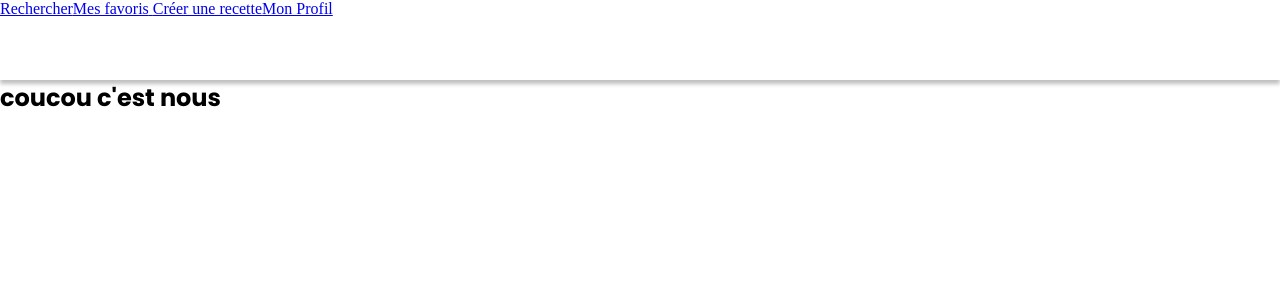
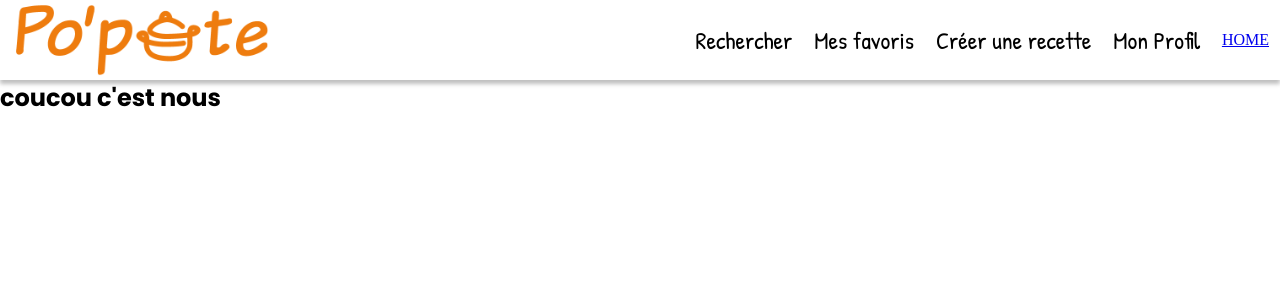
Before and after one commit to WildCodeSchool-2024-02/JS-Nantes-RamCSS-P3-PoPote, a React (Vite) app in the folder client/: page / in a window 1280 px wide. Shown: the top 300 px of the page. Built offline with nearby package versions, Linux system fonts and the light colour scheme.

Commit message:
:construction: navbar en cours de construction

```diff
--- a/client/src/components/NavBar.jsx
+++ b/client/src/components/NavBar.jsx
@@ -1,23 +1,27 @@
+import LogoPopote from "../assets/logo/logo_popote_last.png";
+
 function NavBar() {
   return (
-    <nav className="desktop-navbar-container">
-      <a className="desktop-navbar-link" href="/" aria-label="Page d'acceuil" />
+    <nav className="navbar-desktop navbar-mobile">
+      <a className="desktop-link" href="/" aria-label="Page d'acceuil">
+        <img src={LogoPopote} alt="logo Popote" />
+      </a>
       <a
-        className="desktop-navbar-link"
+        className="desktop-link"
         href="/search"
         aria-label="Page Recherche"
       >
         Rechercher
       </a>
       <a
-        className="desktop-navbar-link"
+        className="desktop-link"
         href="/favorites"
         aria-label="Page Mes favoris"
       >
         Mes favoris
       </a>
       <a
-        className="desktop-navbar-link"
+        className="desktop-link"
         href="/creation-recipe"
         aria-label="Page Creation de recette"
       >
@@ -25,14 +29,16 @@ function NavBar() {
         Créer une recette
       </a>
       <a
-        className="desktop-navbar-link"
+        className="desktop-link"
         href="/profile"
         aria-label="Page Mon Profil"
       >
         Mon Profil
       </a>
 
-      <a className="mobile-navbar" href="/" aria-label="Page d'acceuil" />
+      <a className="mobile-navbar" href="/" aria-label="Page d'acceuil" >
+      HOME
+      </a>
     </nav>
   );
 }
--- a/client/src/styles/components-styles/navbar.css
+++ b/client/src/styles/components-styles/navbar.css
@@ -1,6 +1,51 @@
-.desktop-navbar-container {
+.navbar-desktop {
   width: 100vw;
   height: 10vh;
   background-color: white;
   box-shadow: 0px 4px 4px rgba(0, 0, 0, 0.25);
+  display: flex;
+  justify-content: space-around;
+  align-items: center;
+
+  & .desktop-link {
+    text-decoration: none;
+    color: black;
+    font-family: var(--patrick-font);
+    font-size: var(--font-size-h1);
+
+    & img {
+      height: 10vh;
+      width: auto;
+      margin-right: 25rem;
+      margin-top: 0.5rem;
+    }
+  }
 }
+
+@media screen and (max-width: 500px) {
+  .navbar-desktop {
+    background-color: blue;
+
+    & .desktop-link {
+      display: none;
+
+      & img {
+        display: none;
+      }
+    }
+  }
+
+  .navbar-mobile {
+    display: block;
+    background-color: black;
+    position: absolute;
+    bottom: 0px;
+    width: 100vw;
+    height: 10vh;
+    border: solid 5px black;
+  }
+
+  .mobile-navbar {
+    background-color: black;
+  }
+}
```
Also changed, not shown: client/src/assets/logo/logo_popote_last.png (added).
